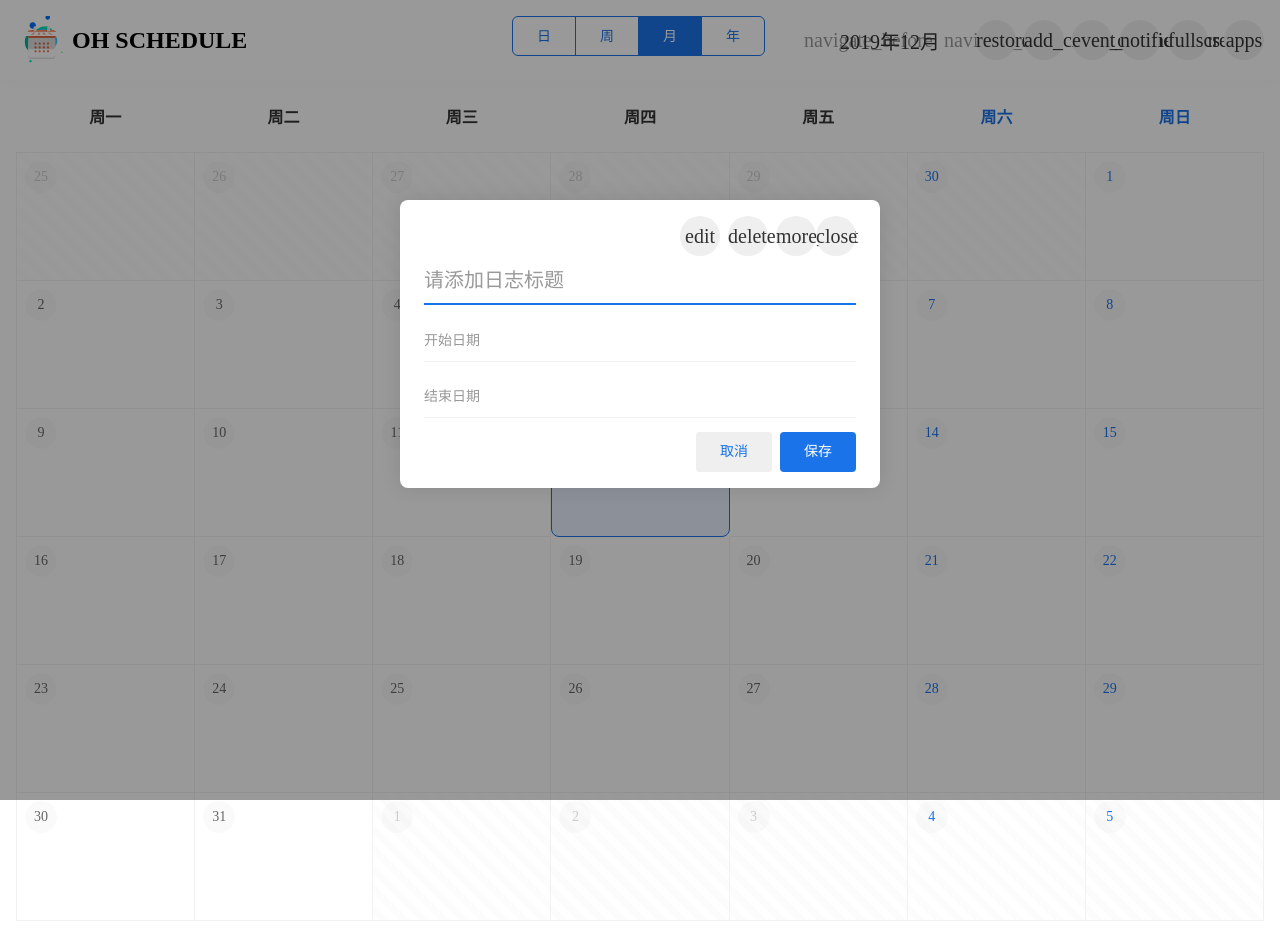
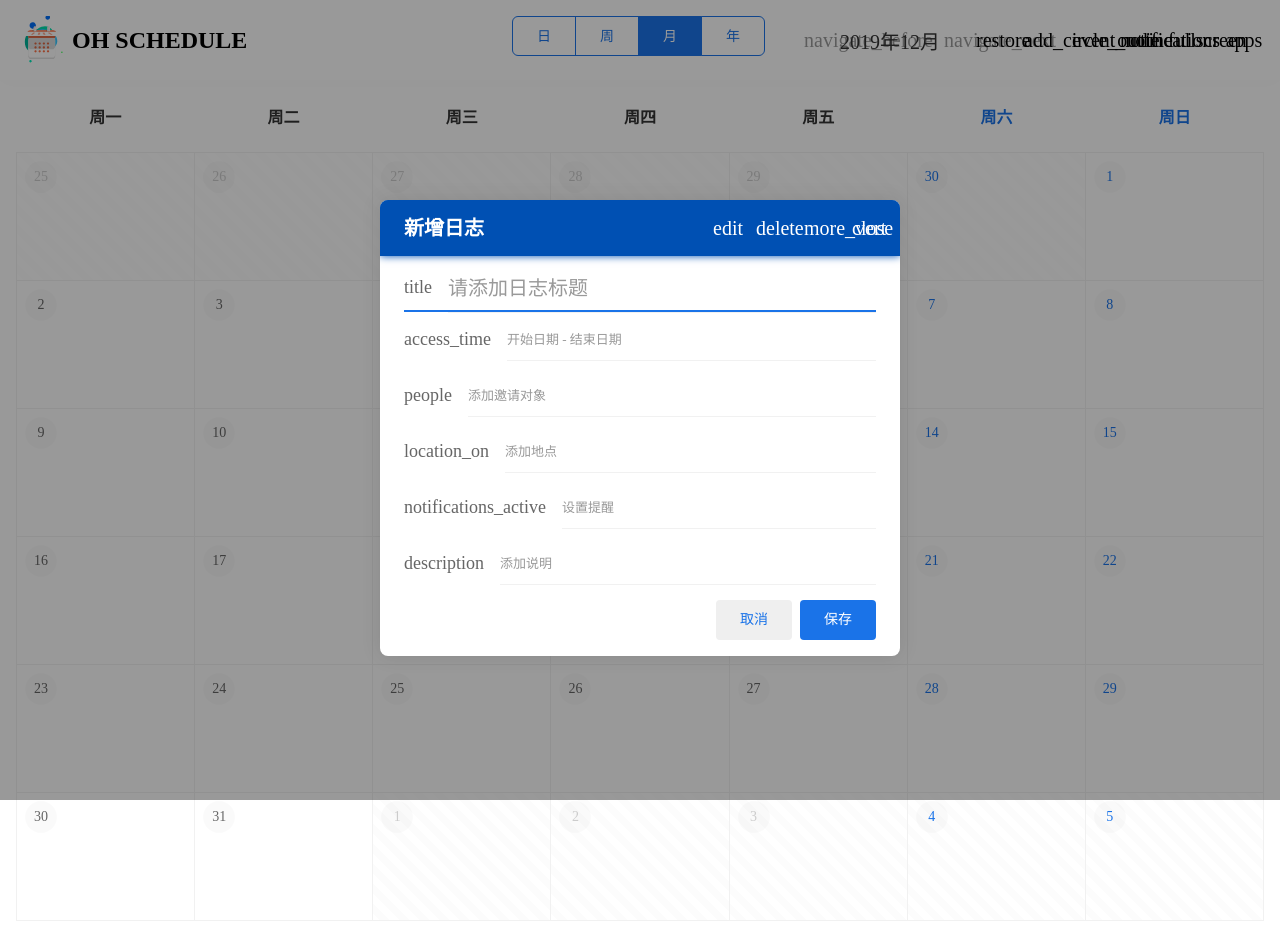
Before and after one commit to kansini/vue-schedule, a Vue app: page / in a window 1280 px wide. Both pictures are taken after a click on the button 1044 px from the left and 40 px from the top of the page. Built offline with nearby package versions, Linux system fonts and the light colour scheme; a web font is replaced by a local one.

Commit message:
add icon prop to input adjust dialog

```diff
--- a/src/assets/scss/mixin.scss
+++ b/src/assets/scss/mixin.scss
@@ -5,35 +5,35 @@
   background: $color;
   [data-theme="theme1"] & {
     background: $header-color-theme1;
-    box-shadow: 0 0px 20px $header-color-theme1;
+    box-shadow: 0 0px 8px $header-color-theme1;
   }
   [data-theme="theme2"] & {
     background: $header-color-theme2;
-    box-shadow: 0 0px 20px $header-color-theme2;
+    box-shadow: 0 0px 8px $header-color-theme2;
   }
   [data-theme="theme3"] & {
     background: $header-color-theme3;
-    box-shadow: 0 0px 20px $header-color-theme3;
+    box-shadow: 0 0px 8px $header-color-theme3;
   }
   [data-theme="theme4"] & {
     background: $header-color-theme4;
-    box-shadow: 0 0px 20px $header-color-theme4;
+    box-shadow: 0 0px 8px $header-color-theme4;
   }
   [data-theme="theme5"] & {
     background: $header-color-theme5;
-    box-shadow: 0 0px 20px $header-color-theme5;
+    box-shadow: 0 0px 8px $header-color-theme5;
   }
   [data-theme="theme6"] & {
     background: $header-color-theme6;
-    box-shadow: 0 0px 20px $header-color-theme6;
+    box-shadow: 0 0px 8px $header-color-theme6;
   }
   [data-theme="theme7"] & {
     background: $header-color-theme7;
-    box-shadow: 0 0px 20px $header-color-theme7;
+    box-shadow: 0 0px 8px $header-color-theme7;
   }
   [data-theme="theme8"] & {
     background: $header-color-theme8;
-    box-shadow: 0 0px 20px $header-color-theme8;
+    box-shadow: 0 0px 8px $header-color-theme8;
   }
 }
 
--- a/src/components/kits/button/index.vue
+++ b/src/components/kits/button/index.vue
@@ -51,7 +51,6 @@
         line-height: 40px;
         box-sizing: border-box;
         border-radius: 4px;
-        color: #333;
         transition: all linear .4s;
         cursor: pointer;
 
@@ -65,6 +64,7 @@
         padding: 0;
         width: 40px;
         border-radius: 20px;
+        background: transparent;
 
         &::before {
             content: attr(icon);
--- a/src/components/kits/dialog/index.vue
+++ b/src/components/kits/dialog/index.vue
@@ -3,10 +3,15 @@
         <transition :name="ani">
             <div class="oh-dialog" v-if="visible" :style="{width:width}">
                 <div class="dialog-header">
-                    <slot class="header-extra" name="extra"></slot>
-                    <oh-button circle icon="close" @click="close"></oh-button>
+                    <div class="header-title">{{title}}</div>
+                    <div class="header-options">
+                        <slot class="header-extra" name="extra"></slot>
+                        <oh-button circle icon="close" @click="close" style="margin-left: 8px"></oh-button>
+                    </div>
                 </div>
-                <slot></slot>
+                <div class="dialog-content">
+                    <slot></slot>
+                </div>
                 <slot class="dialog-footer" name="footer"></slot>
             </div>
         </transition>
@@ -34,7 +39,11 @@
             width: {
                 type: String,
                 default: "50%"
-            }
+            },
+            title: {
+                type: String,
+                default: ""
+            },
 
         },
         methods: {
@@ -59,21 +68,48 @@
             border-radius: 8px;
             box-shadow: 0 0 20px rgba(0, 0, 0, .1);
             box-sizing: border-box;
-            padding: 16px 24px;
-            box-sizing: border-box;
             background: rgba(255, 255, 255, 1);
             z-index: 999;
+            overflow: hidden;
 
 
             .dialog-header {
+                padding: 8px 8px 8px 24px;
                 display: flex;
-                justify-content: flex-end;
-                //margin-bottom: 16px;
+                justify-content: space-between;
+                box-sizing: border-box;
+                @include header_theme($header-color-theme1);
+                .oh-button{
+                    color: #fff;
+                    &:hover{
+                        background: rgba(255,255,255,.2);
+                    }
+                }
+                .header-title{
+                    height: 40px;
+                    line-height: 40px;
+                    width: 50%;
+                    overflow: hidden;
+                    text-overflow: ellipsis;
+                    white-space: nowrap;
+                    font-size: 20px;
+                    font-weight: 600;
+                    color: #fff;
+                }
+                .header-options{
+                    display: flex;
+                    justify-content: flex-end;
+                }
             }
-
+            .dialog-content{
+                padding: 8px 24px 0 24px;
+                box-sizing: border-box;
+            }
             .dialog-footer {
                 display: flex;
                 justify-content: flex-end;
+                padding: 0 24px 16px 24px;
+                box-sizing: border-box;
             }
         }
 
--- a/src/components/kits/formItem/Input.vue
+++ b/src/components/kits/formItem/Input.vue
@@ -1,7 +1,11 @@
 <template>
-    <div class="oh-input" :class="[{inputFocus:currentFocus},{large:large}]">
+    <div class="oh-input">
         <div class="clear">
             <oh-button circle icon="close" v-show="showClear"></oh-button>
+        </div>
+        <div class="input-item" :class="[{inputFocus:currentFocus},{large:large}]">
+            <div class="input-icon" v-if="icon">
+                <i class="font-icons">{{icon}}</i>
             </div>
             <input :type="type" :placeholder="label"
                    :readonly="readonly"
@@ -12,6 +16,7 @@
                    v-focus="autoFocus"
                    ref="input"
             >
+        </div>
     </div>
 </template>
 
@@ -39,7 +44,7 @@
                 type: Boolean,
                 default: false
             },
-            value: {},
+            icon: {},
             autoFocus: {
                 type: Boolean,
                 default: false
@@ -82,19 +87,18 @@
                 this.currentFocus = true
                 this.$emit('focus', e.target.value)
             },
-            clear(e){
+            clear(e) {
                 this.$emit('clear', e.target.value)
             }
         }
     }
 </script>
 
-<style lang="scss" scoped>
+<style lang="scss">
     .oh-input {
         position: relative;
         width: 100%;
         height: 40px;
-        line-height: 40px;
         margin-bottom: 16px;
 
         .clear {
@@ -109,21 +113,34 @@
 
         }
 
+        .input-item {
+            display: flex;
+            justify-content: flex-start;
+            align-items: center;
+            height: 40px;
+
+            .input-icon {
+                height: 40px;
+                line-height: 34px;
+                color: #666;
+                font-size: 22px;
+                margin-right: 16px;
+            }
+
             input {
                 border: none;
                 outline: none;
+                background: transparent;
                 width: 100%;
                 height: 40px;
-            line-height: 40px;
-            font-size: 14px;
-            color: #666;
+                font-size: 13px;
+                color: #333;
                 border-bottom: 1px solid #f1f1f1;
 
                 &::-webkit-input-placeholder {
                     color: #999;
                 }
             }
-
 
             &::after {
                 position: absolute;
@@ -137,11 +154,16 @@
                 transform-origin: center;
                 transition: all ease .4s;
             }
+
+
         }
 
         .large {
             height: 48px;
-        line-height: 48px;
+
+            &::after {
+                bottom: -8px;
+            }
 
             input {
                 font-size: 20px;
@@ -151,11 +173,11 @@
             }
         }
 
-
         .inputFocus {
             &::after {
                 transform: scale(1);
             }
         }
+    }
 
 </style>
--- a/src/components/schedule/ScheduleForm.vue
+++ b/src/components/schedule/ScheduleForm.vue
@@ -1,9 +1,12 @@
 <template>
     <div class="schedule-form">
         <form action="" :v-model="form">
-            <oh-input label="请添加日志标题" large v-model="form.name"  auto-focus/>
-            <oh-input label="开始日期" v-model="form.region" />
-            <oh-input label="结束日期" v-model="form.date1"  />
+            <oh-input label="请添加日志标题" large v-model="form.name" auto-focus icon="title"/>
+            <oh-input label="开始日期 - 结束日期" v-model="form.region" icon="access_time"/>
+            <oh-input label="添加邀请对象" v-model="form.date1" icon="people"/>
+            <oh-input label="添加地点" v-model="form.date1" icon="location_on"/>
+            <oh-input label="设置提醒" v-model="form.date1" icon="notifications_active"/>
+            <oh-input label="添加说明" v-model="form.date1" icon="description"/>
         </form>
     </div>
 </template>
@@ -11,7 +14,7 @@
 <script>
     export default {
         name: "ScheduleForm",
-        props:['form'],
+        props: ['form'],
         data() {
             return {
                 pickerOptions: {
--- a/src/components/schedule/index.vue
+++ b/src/components/schedule/index.vue
@@ -9,7 +9,7 @@
                 <yearView v-if="currentViewIndex == 3" :key="3"></yearView>
             </transition-group>
         </div>
-        <oh-dialog :visible.sync="dialogAddSchedule" width="480px">
+        <oh-dialog :visible.sync="dialogAddSchedule" width="520px" title="新增日志" :close-on-click="false">
             <schedule-form :form="form"></schedule-form>
             <div slot="extra" class="header-extra">
                 <oh-button circle icon="edit"></oh-button>
```
Lines whose indentation alone changed are shown as unchanged.
